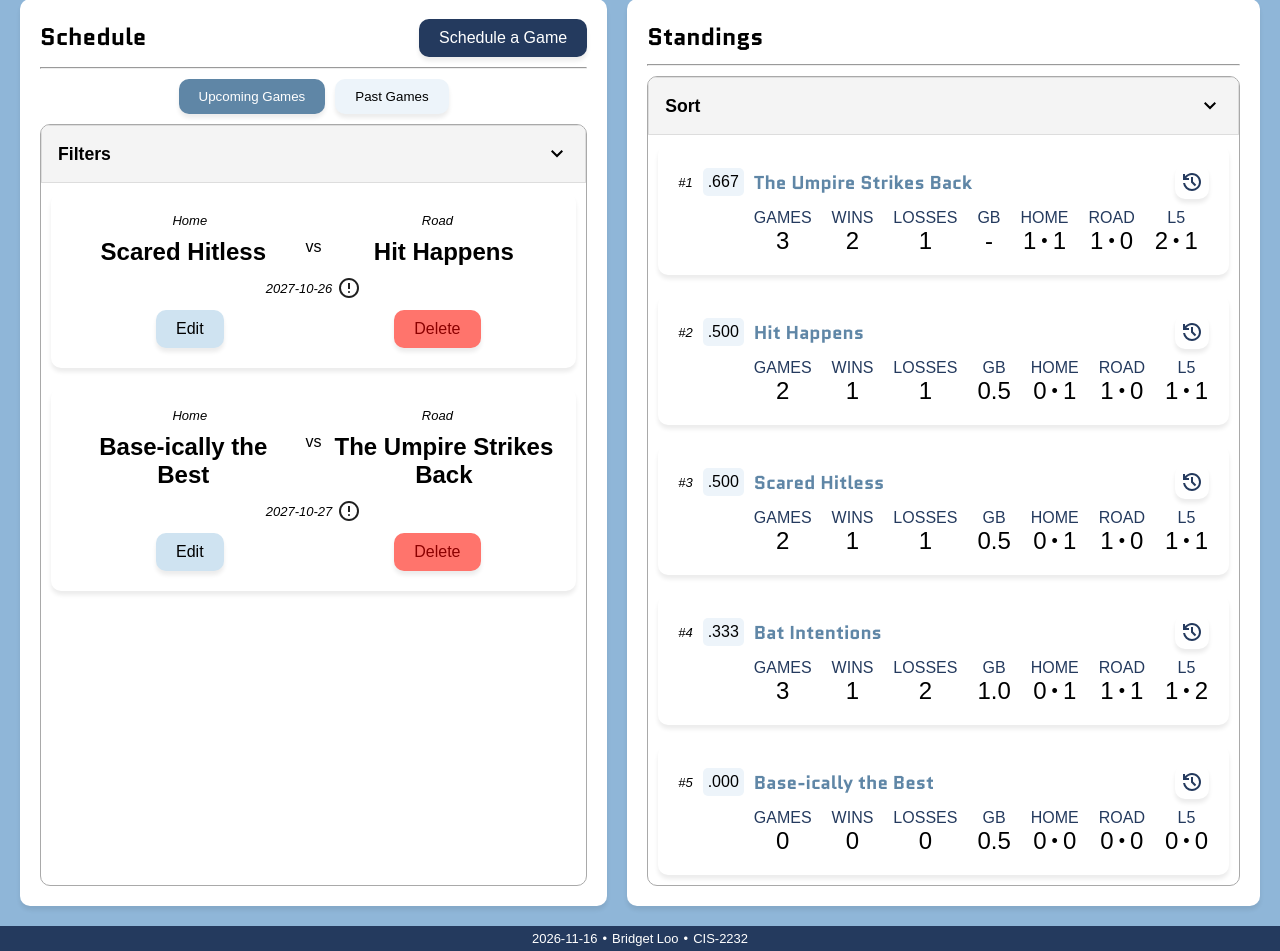
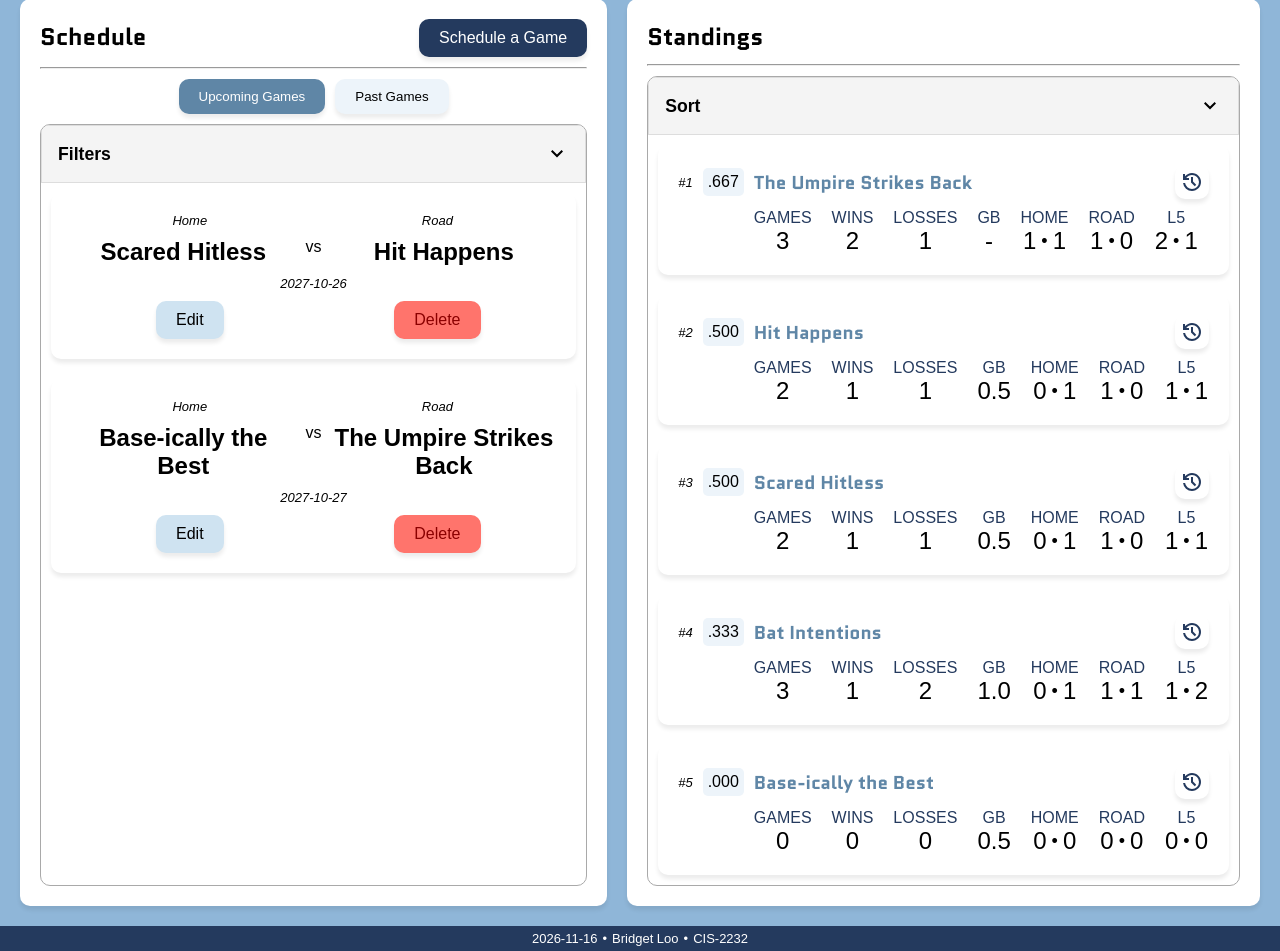
Before and after one commit to ObsidianLux/cis2232_f26_project_loo_bridget, a Spring Boot app: page / in a window 1280 px wide. Shown: the part 81-1032 px from the top of the page. Run offline with Spring Boot 4, Linux system fonts and the light colour scheme; data comes from the database, SQL or seed files in the repository; some of the project's set-up classes (security, data sources, template engines, error pages and the like) are left out, and stand-ins take their place; some libraries are stand-ins or nearby versions.

Commit message:
S3 - Fixed future dates incorrectly being flagged as past dates

```diff
--- a/Project/softball_league_manager/src/main/resources/templates/index.html
+++ b/Project/softball_league_manager/src/main/resources/templates/index.html
@@ -68,7 +68,7 @@ Purpose: Index / home page for the Softball League Manager app.
 
                         <div class="colspan-4 flex-row">
                             <p class="subtitle" th:text="${game.getDate()}"></p>
-                            <span class="tooltip" tabindex="0" th:if="${game.getDate().isAfter(session.today)}" th:data-tooltip="#{index.warning.upcoming}">
+                            <span class="tooltip" tabindex="0" th:if="${game.getDate().isBefore(session.today)}" th:data-tooltip="#{index.warning.upcoming}">
                                 <img th:src="@{/images/error.svg}" alt="Error">
                             </span>
                         </div>
```
